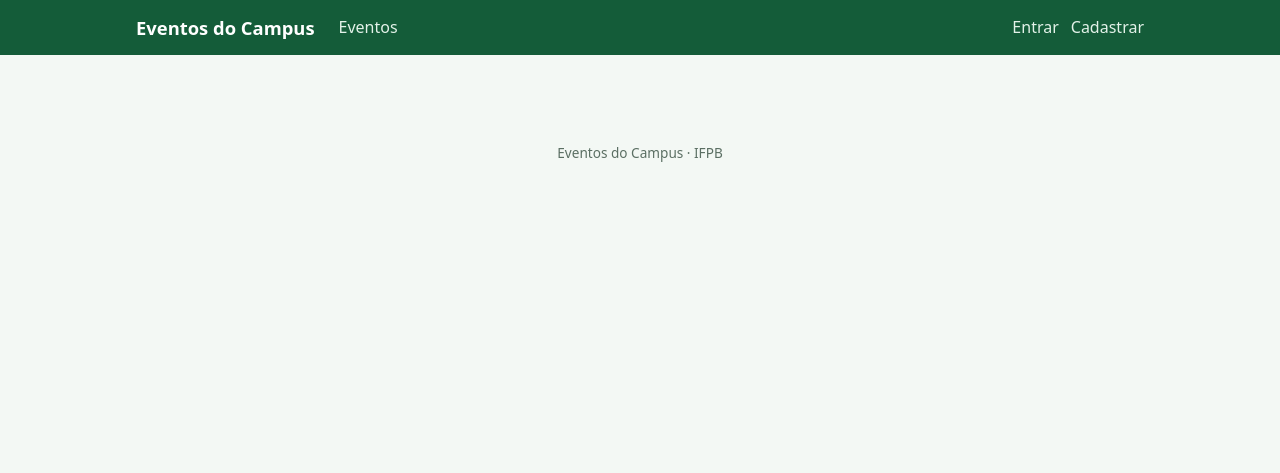
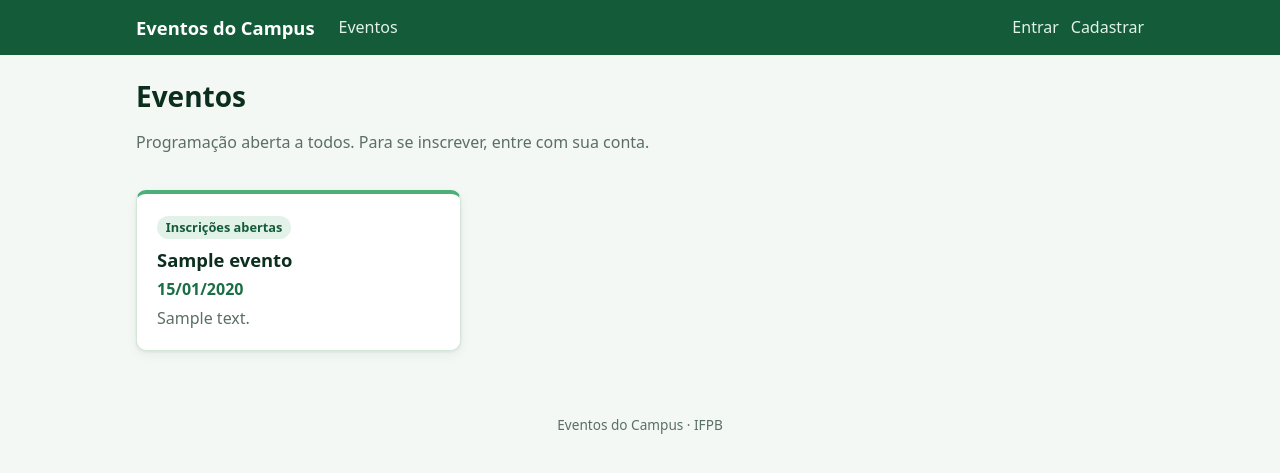
Before and after one commit to SuetoneCarneiro/event-management-system-rad, a Django app: page / in a window 1280 px wide. Shown: the top 473 px of the page. Run offline with Django 4.2, Linux system fonts and the light colour scheme; tables that the repository leaves empty hold one stand-in row (values such as "Sample post").

Commit message:
feat: adiciona lista pública de eventos
Co-Authored-By: Claude Opus 5.5 <noreply@anthropic.com>

```diff
--- /dev/null
+++ b/eventos/templates/eventos/evento_list.html
@@ -0,0 +1,37 @@
+{% extends 'base.html' %}
+
+{% block titulo %}Eventos · Eventos do Campus{% endblock %}
+
+{% block conteudo %}
+<div class="cabecalho-pagina">
+    <div>
+        <h1>Eventos</h1>
+        <p class="texto-suave">Programação aberta a todos. Para se inscrever, entre com sua conta.</p>
+    </div>
+</div>
+
+<div class="grade-cartoes">
+    {% for evento in eventos %}
+        <article class="cartao cartao-evento">
+            <div class="cartao-evento-topo">
+                {% if evento.inscricoes_abertas %}
+                    <span class="etiqueta">Inscrições abertas</span>
+                {% else %}
+                    <span class="etiqueta etiqueta-perigo">Inscrições fechadas</span>
+                {% endif %}
+            </div>
+            <h3>{{ evento.nome }}</h3>
+            <p class="periodo">
+                {% if evento.data_inicio == evento.data_fim %}
+                    {{ evento.data_inicio|date:"d/m/Y" }}
+                {% else %}
+                    {{ evento.data_inicio|date:"d/m/Y" }} a {{ evento.data_fim|date:"d/m/Y" }}
+                {% endif %}
+            </p>
+            <p class="texto-suave">{{ evento.descricao|truncatewords:25 }}</p>
+        </article>
+    {% empty %}
+        <div class="vazio">Nenhum evento cadastrado ainda.</div>
+    {% endfor %}
+</div>
+{% endblock %}
--- a/eventos/urls.py
+++ b/eventos/urls.py
@@ -1,9 +1,12 @@
 from django.urls import path
-from django.views.generic import TemplateView
+
+from eventos.views import EventoListView
 
 app_name = 'eventos'
 
+# estava assim: path('', EventoListView.as_view(template_name='eventos/evento_list.html'), name='lista')
+# mas evento_list.html já é o template padrão do ListView, então não precisa passar o template_name
+# (formato: <app>/<model>_list.html)
 urlpatterns = [
-    # TODO (Suetone): substituir pela view da lista de eventos (fase 4).
-    path('', TemplateView.as_view(template_name='base.html'), name='lista'),
+    path('', EventoListView.as_view(), name='lista'),
 ]
--- a/eventos/views.py
+++ b/eventos/views.py
@@ -1,3 +1,11 @@
-from django.shortcuts import render
+from django.views.generic import ListView
 
-# Create your views here.
+from eventos.models import Evento
+
+
+class EventoListView(ListView):
+    template_name = 'eventos/evento_list.html'
+    context_object_name = 'eventos'
+    queryset = (
+        Evento.objects.all()
+    )
--- a/static/css/estilo.css
+++ b/static/css/estilo.css
@@ -75,6 +75,20 @@ h3 { font-size: 1.05rem; margin: 0 0 .5rem; }
 }
 .grade-cartoes { display: grid; gap: 1rem; grid-template-columns: repeat(auto-fill, minmax(280px, 1fr)); }
 .cartao-estreito { max-width: 480px; margin: 0 auto; }
+.grade-cartoes > .vazio { grid-column: 1 / -1; }
+
+.cartao-evento { display: flex; flex-direction: column; gap: .35rem; border-top: 4px solid var(--verde-400); }
+.cartao-evento h3 { font-size: 1.15rem; margin: .25rem 0 0; }
+.cartao-evento p { margin: 0; }
+.cartao-evento .acoes { margin-top: auto; padding-top: .75rem; }
+.periodo { font-weight: 600; color: var(--verde-700); }
+
+/* Busca */
+.busca { display: flex; gap: .5rem; flex: 1; max-width: 380px; min-width: 240px; }
+.busca input {
+    flex: 1; padding: .5rem .75rem; border: 1px solid var(--borda); border-radius: 8px; font: inherit;
+}
+.busca input:focus { outline: 2px solid var(--verde-400); border-color: var(--verde-400); }
 
 /* Botões */
 .botao, button {
@@ -137,6 +151,6 @@ form.em-linha { display: inline; margin: 0; }
 }
 
 @media (max-width: 640px) {
-    .nav-usuario { margin-left: 0; width: 100%; }
+    .nav { flex-basis: 100%; }
     h1 { font-size: 1.45rem; }
 }
```
